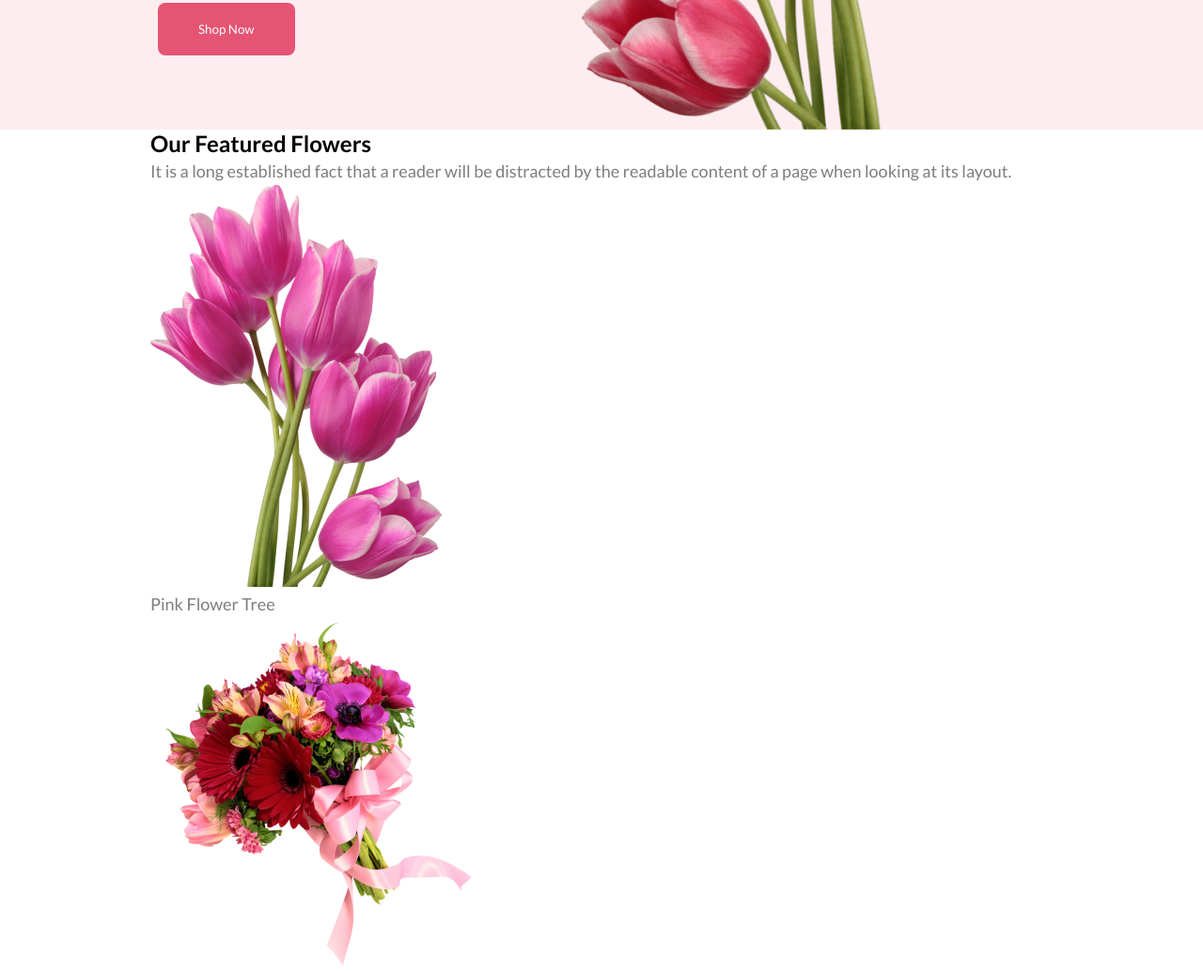
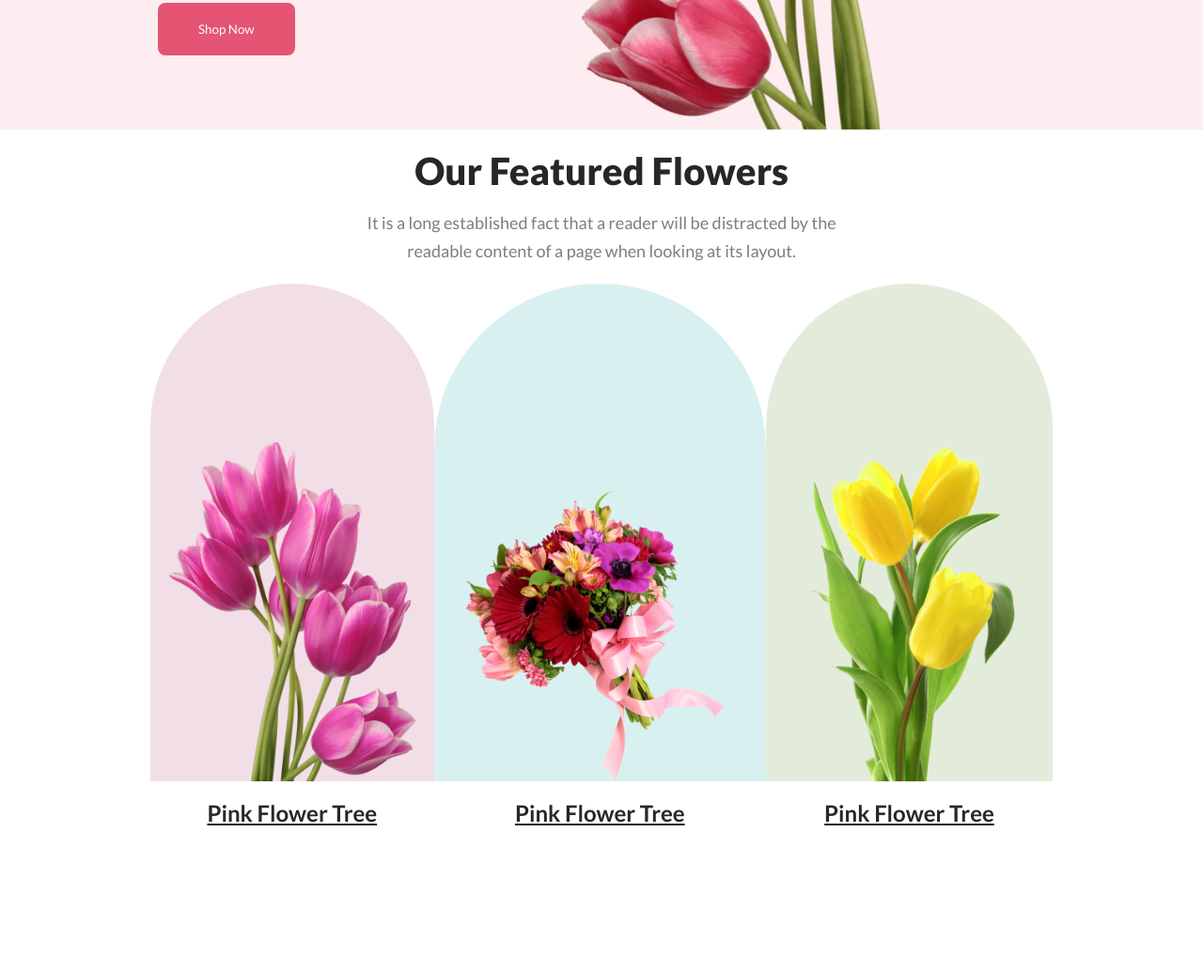
Before and after one commit to WahidaAkhter/Flower-shop, a plain HTML site: page index.html in a window 1280 px wide. Shown: the part 524-1558 px from the top of the page at 94% size. After the commit the page ends 1407 px from the top, so only its background shows below. Drawn offline with Linux system fonts and the light colour scheme.

Commit message:
featured flower section done

```diff
--- a/index.html
+++ b/index.html
@@ -37,20 +37,22 @@
           </p>
         </div>
         <div class="section-content">
-            <div class="flower">
-                <div class="flower-img">
+            <div class="flower ">
+                <div class="flower-img pink">
                     <img src="Flower Asset/pngwing 6.png" alt="">
                 </div>
                 <p>Pink Flower Tree</p>
             </div>
-            <div class="flower">
-                <div class="flower-img">
+
+            <div class="flower ">
+                <div class="flower-img red">
                     <img src="Flower Asset/pngwing 5.png" alt="">
                 </div>
                 <p>Pink Flower Tree</p>
             </div>
-            <div class="flower">
-                <div class="flower-img">
+
+            <div class="flower ">
+                <div class="flower-img green">
                     <img src="Flower Asset/pngwing 7.png" alt="">
                 </div>
                 <p>Pink Flower Tree</p>
--- a/styles/style.css
+++ b/styles/style.css
@@ -1,18 +1,18 @@
-@import url('https://fonts.googleapis.com/css2?family=Lato:ital,wght@0,100;0,300;0,400;0,700;0,900;1,100;1,300;1,400;1,700;1,900&display=swap');
+@import url("https://fonts.googleapis.com/css2?family=Lato:ital,wght@0,100;0,300;0,400;0,700;0,900;1,100;1,300;1,400;1,700;1,900&display=swap");
 
-*{
+* {
   margin: 0;
-    padding:0;
+  padding: 0;
   font-family: Lato;
 }
-header{
-    background-color: rgba(229, 84, 115, 0.10);
+header {
+  background-color: rgba(229, 84, 115, 0.1);
 }
 
 /* common styles */
 
-p{
-    color: rgba(39, 39, 39, 0.60);
+p {
+  color: rgba(39, 39, 39, 0.6);
   font-family: Lato;
   font-size: 18px;
   font-style: normal;
@@ -20,9 +20,9 @@ font-weight: 400;
   line-height: 30px; /* 166.667% */
 }
 
-button{
+button {
   border-radius: 8px;
-    background: #E55473;
+  background: #e55473;
   padding: 20px 43px;
   margin: 8px;
   border: none;
@@ -30,33 +30,86 @@ button{
   cursor: pointer;
   transition: all 1s;
 }
-button:hover{
-    background-color: #b31e3e ;
+button:hover {
+  background-color: #b31e3e;
 }
 
-.container{
+.container {
   max-width: 1440px;
   width: 75%;
   margin: 0 auto;
 }
+.section-heading {
+  max-width: 500px;
+  text-align: center;
+  margin: 20px auto;
+}
+.section-heading h2 {
+  color: #272727;
+  font-size: 40px;
+  font-style: normal;
+  font-weight: 800;
+  line-height: normal;
+  margin-bottom: 16px;
+}
 /* banner styles */
-.banner{
+.banner {
   display: flex;
   align-items: center;
   justify-content: space-between;
 }
-.banner .banner-text *{
+.banner .banner-text * {
   margin-bottom: 32px;
   max-width: 525px;
 }
-.banner .banner-text h1{
+.banner .banner-text h1 {
   color: #272727;
   font-size: 60px;
   font-style: normal;
   font-weight: 800;
   line-height: normal;
 }
-.banner .banner-img img{
+.banner .banner-img img {
   width: 100%;
   vertical-align: middle;
 }
+/* featured styles */
+#featured {
+  padding: 100px auto;
+}
+.section-content {
+  display: flex;
+  justify-content: space-between;
+  gap: 20x;
+  align-items: end;
+}
+.section-content .flower .flower-img {
+  border-radius: 300px 300px 0px 0px;
+  background: rgba(167, 33, 98, 0.15);
+  padding: 30px 20px 0;
+  height: 500px;
+  display: flex;
+  align-items: end;
+}
+.section-content .flower .flower-img img {
+  width: 100%;
+}
+.section-content .flower .pink {
+  background: rgba(167, 33, 98, 0.15);
+}
+.section-content .flower .red {
+  background: rgba(5, 151, 160, 0.15);
+}
+.section-content .flower .green {
+  background: rgba(71, 125, 17, 0.15);
+}
+.section-content .flower p{
+    color: #272727;
+    text-align: center;
+    margin-top: 16px;
+    font-size: 24px;
+    font-style: normal;
+    font-weight: 700;
+    line-height: 35px; /* 145.833% */
+    text-decoration-line: underline;
+}
```
Lines whose indentation alone changed are shown as unchanged.
